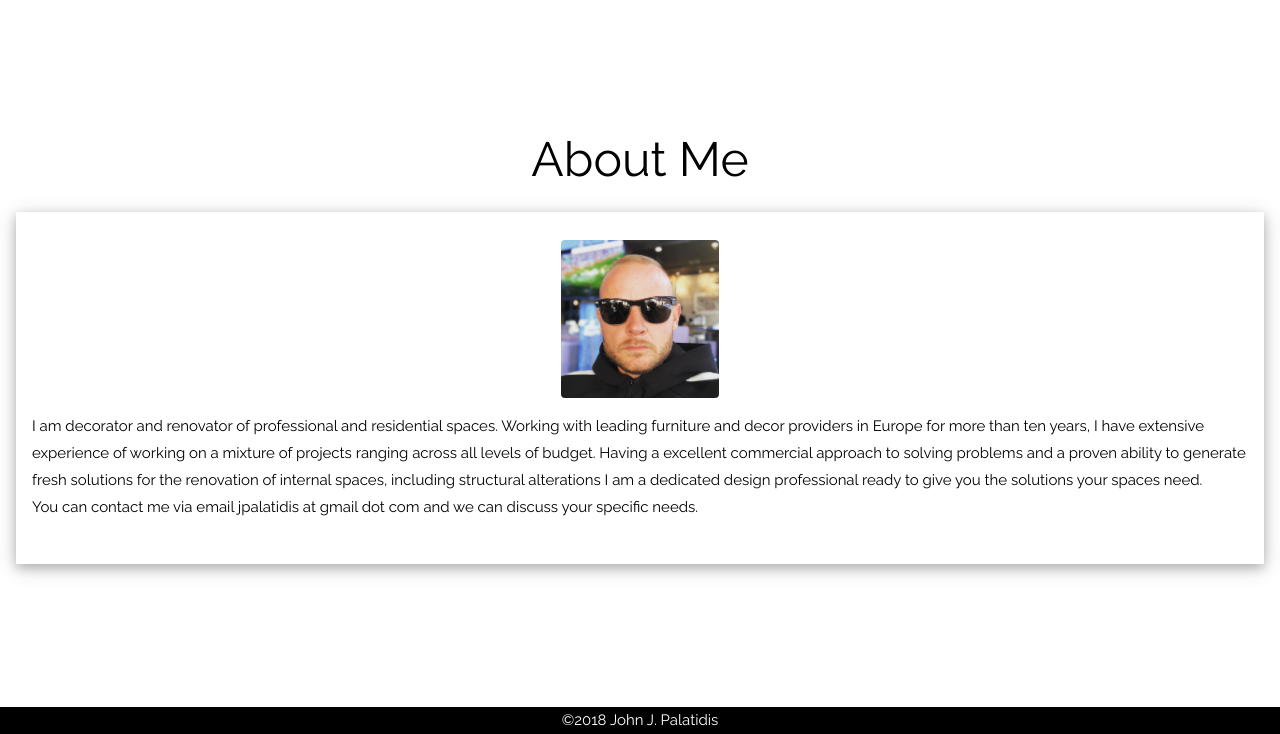
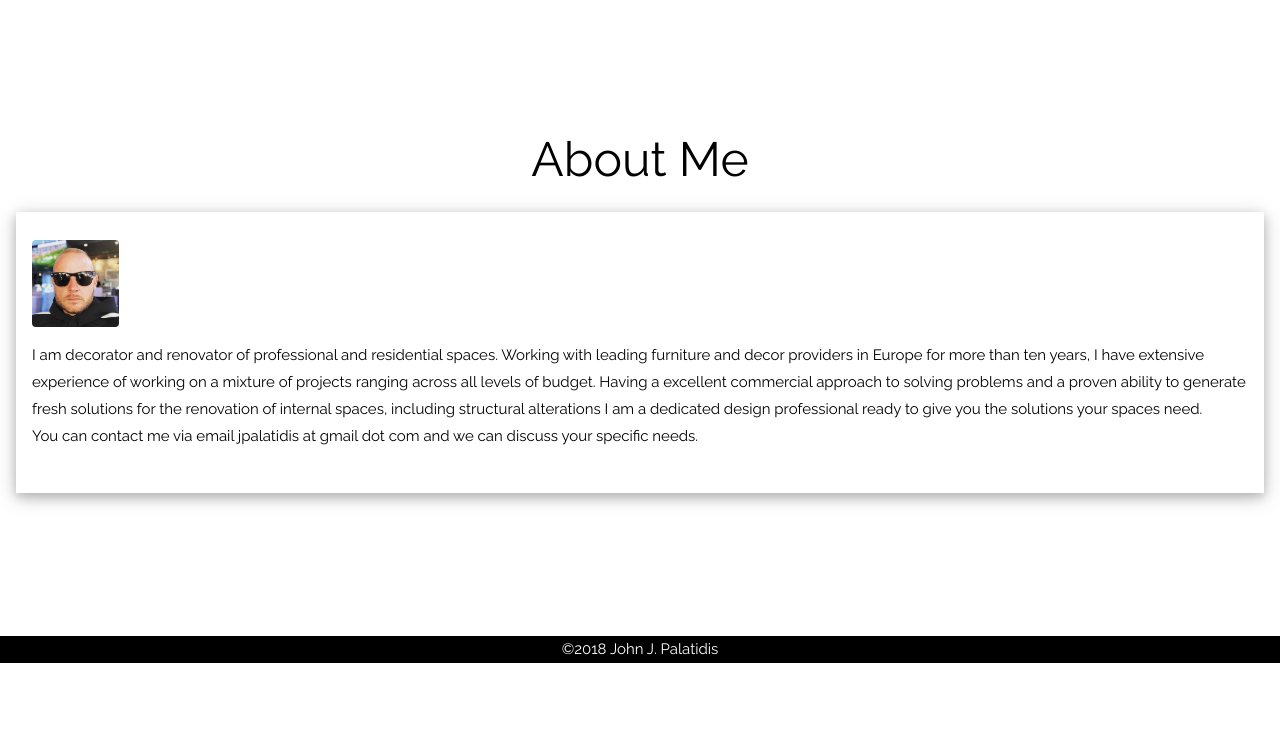
Before and after one commit to jpalatidis/jpalatidis.github.io, a plain HTML site: page index.html in a window 1280 px wide. Shown: the part 822-1556 px from the top of the page. After the commit the page ends 1485 px from the top, so only its background shows below. Drawn offline with nearby package versions, Linux system fonts and the light colour scheme.

Commit message:
Update index.html

```diff
--- a/index.html
+++ b/index.html
@@ -58,7 +58,7 @@
       <div class="w3-card-4">
       <!-- Header of the container -->
         <header class="w3-container w3-white">
-              <div class="w3-center">
+              <div class="w3-left">
               <br>
                   <img src="img/about.png" style="width:13%" class="w3-round" alt="John J. Palatidis">
                   </div>
```
